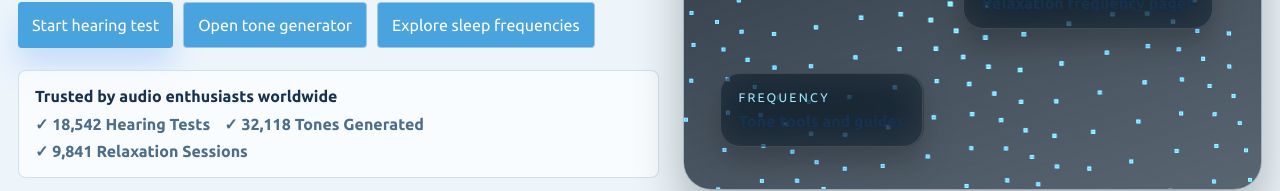
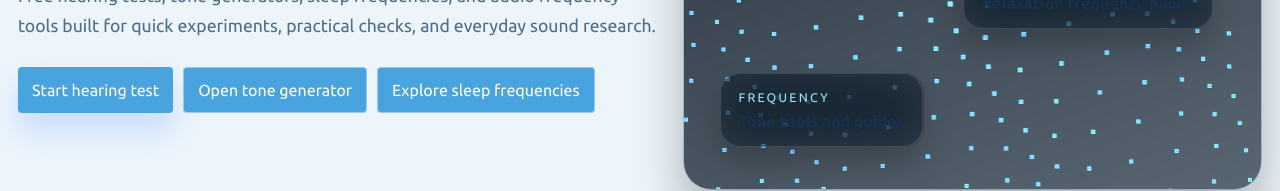
Before and after one commit to meruvav/Audionyx.org, a React (Vite) app: page / in a window 1280 px wide. Shown: the part 614-805 px from the top of the page. Built offline with nearby package versions, Linux system fonts and the light colour scheme; no server answers.

Commit message:
Remove hero usage stats

```diff
--- a/src/pages/HomePage.jsx
+++ b/src/pages/HomePage.jsx
@@ -32,20 +32,6 @@ const capabilities = [
   'Browser-based sound experiments',
 ];
 
-const usageStats = [
-  { label: 'Hearing Tests', base: 18542, dailyGrowth: 37 },
-  { label: 'Tones Generated', base: 32118, dailyGrowth: 86 },
-  { label: 'Relaxation Sessions', base: 9841, dailyGrowth: 29 },
-];
-
-function getGrowingStat(base, dailyGrowth) {
-  const start = Date.UTC(2026, 5, 5);
-  const today = new Date();
-  const current = Date.UTC(today.getFullYear(), today.getMonth(), today.getDate());
-  const days = Math.max(0, Math.floor((current - start) / 86400000));
-  return (base + days * dailyGrowth).toLocaleString();
-}
-
 export default function HomePage() {
   const [scrollY, setScrollY] = useState(0);
 
@@ -72,14 +58,6 @@ export default function HomePage() {
             <Link className="button-link hero-primary" to="/hearing-test">Start hearing test</Link>
             <Link className="button-link hero-secondary" to="/tone-generator">Open tone generator</Link>
             <Link className="button-link hero-secondary" to="/sleep-frequencies">Explore sleep frequencies</Link>
-          </div>
-          <div className="hero-trust-stats" aria-label="Audionyx Labs usage stats">
-            <p>Trusted by audio enthusiasts worldwide</p>
-            <div>
-              {usageStats.map((stat) => (
-                <span key={stat.label}>{'\u2713'} {getGrowingStat(stat.base, stat.dailyGrowth)} {stat.label}</span>
-              ))}
-            </div>
           </div>
         </div>
 
--- a/src/styles.css
+++ b/src/styles.css
@@ -190,28 +190,6 @@ button {
   font-size: 1.1rem;
   line-height: 1.7;
   color: var(--muted);
-}
-.hero-trust-stats {
-  margin-top: 22px;
-  padding: 16px;
-  border: 1px solid color-mix(in srgb, var(--border) 72%, transparent);
-  border-radius: 8px;
-  background: color-mix(in srgb, var(--panel) 66%, transparent);
-  backdrop-filter: blur(16px);
-}
-.hero-trust-stats p {
-  margin: 0 0 10px;
-  color: var(--ink);
-  font-weight: 700;
-}
-.hero-trust-stats div {
-  display: flex;
-  flex-wrap: wrap;
-  gap: 8px 14px;
-}
-.hero-trust-stats span {
-  color: var(--muted);
-  font-weight: 700;
 }
 .hero-cta-row {
   margin-top: 26px;
```
